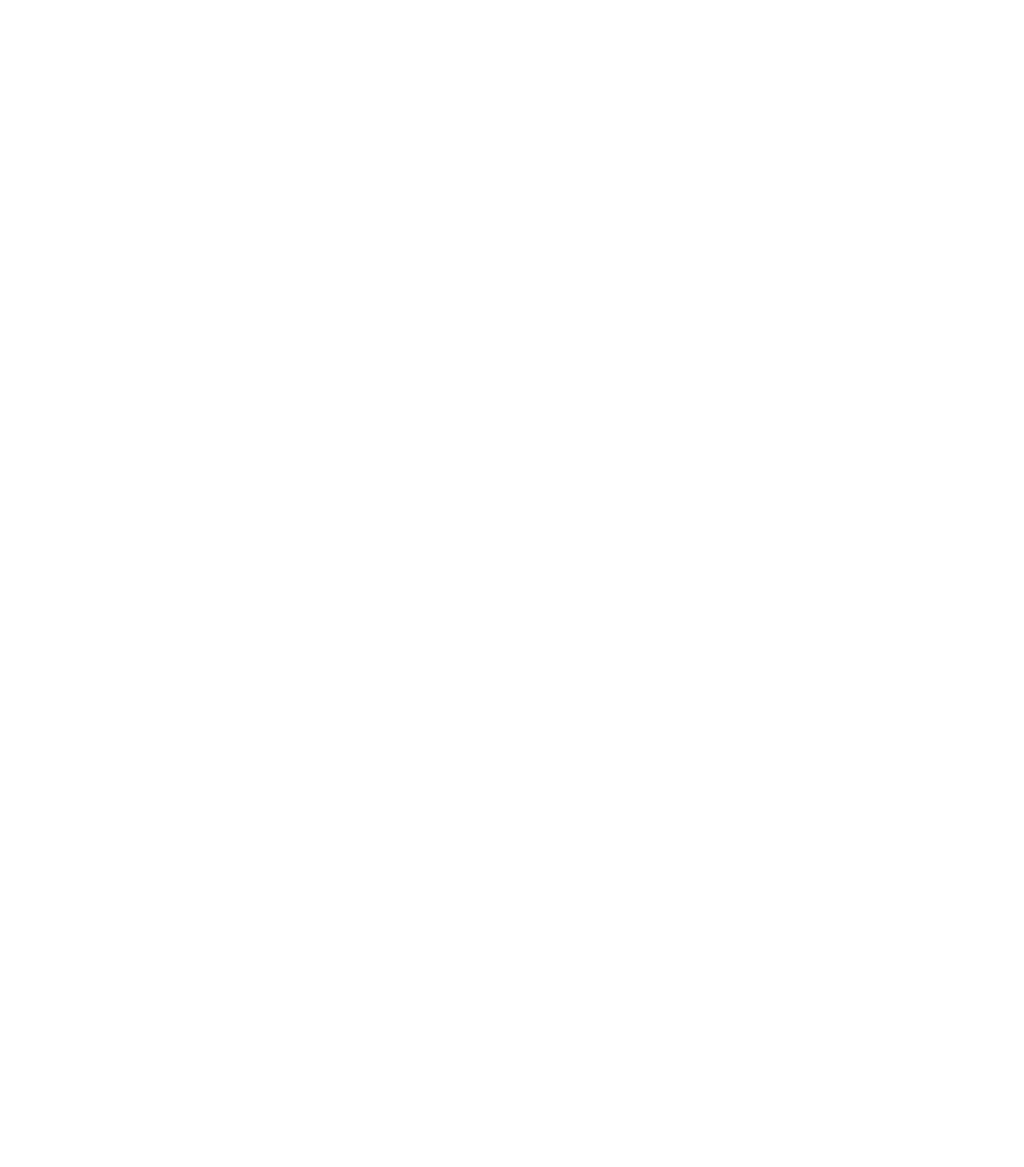
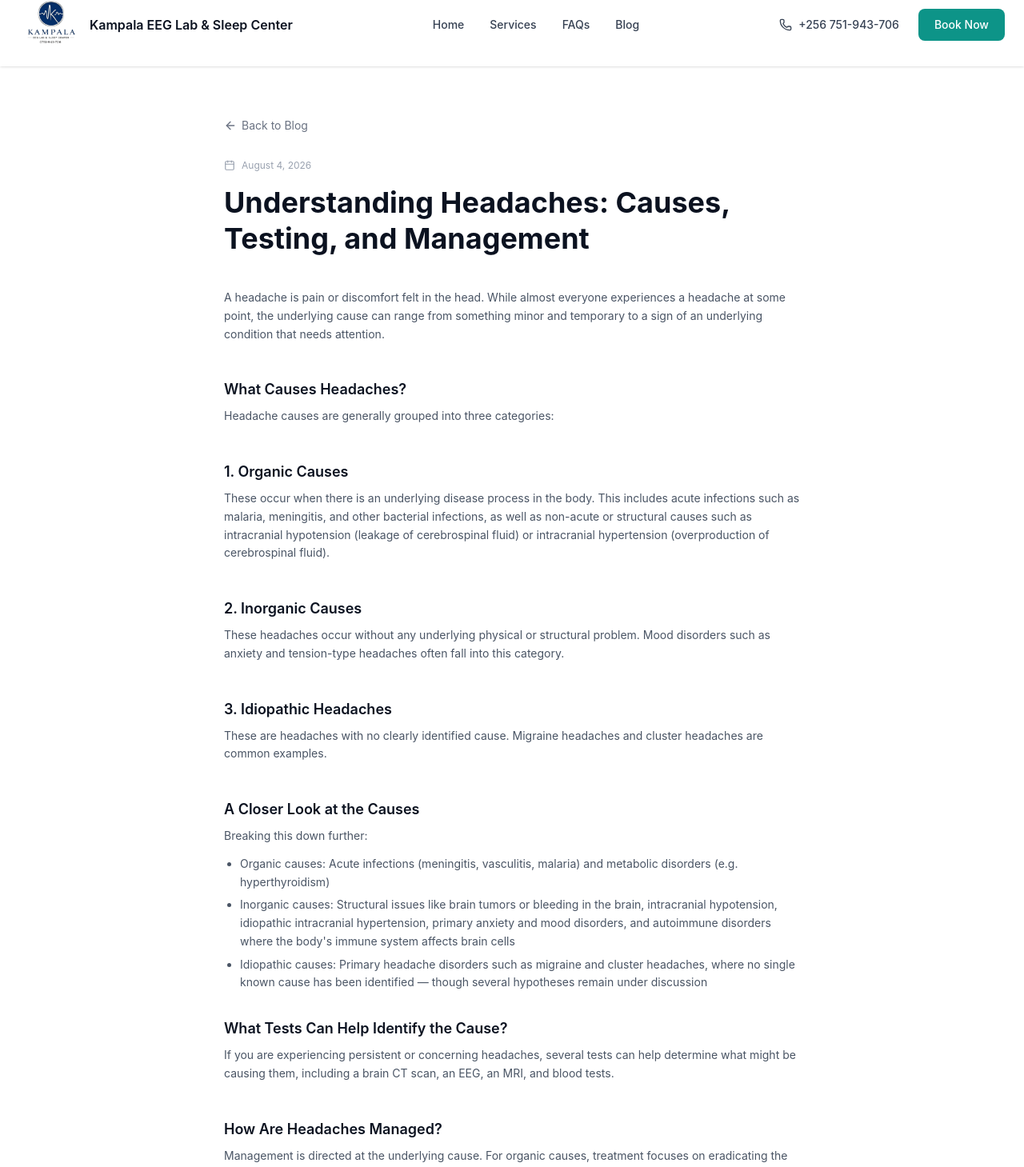
Before and after one commit to KAMPALA-EEG-LAB-SLEEP-CENTER/portal, a React (Vite) app: page /blog/understanding-headaches-causes-testing-management in a window 1280 px wide. Before the commit this address had no page. Shown: the part 21-1480 px from the top of the page at 80% size. Before the commit the page ends 800 px from the top, so only its background shows below. Built offline with nearby package versions, Linux system fonts and the light colour scheme; the HTML template or start-up script is replaced by a standard one.

Commit message:
feat: add blog section with first post on headaches

```diff
--- a/src/App.tsx
+++ b/src/App.tsx
@@ -5,6 +5,8 @@ import AdminLogin from './pages/AdminLogin';
 import AdminDashboard from './pages/AdminDashboard';
 import ProtectedRoute from './components/ProtectedRoute';
 import PrivacyPolicy from "./pages/PrivacyPolicy";
+import Blog from "./pages/Blog";
+import BlogPost from "./pages/BlogPost";
 
 function App() {
   return (
@@ -13,6 +15,8 @@ function App() {
       <Route path="/book" element={<BookAppointment />} />
       <Route path="/admin" element={<AdminLogin />} />
       <Route path="/privacy-policy" element={<PrivacyPolicy />} />
+      <Route path="/blog" element={<Blog />} />
+      <Route path="/blog/:slug" element={<BlogPost />} />
       <Route
         path="/admin/dashboard"
         element={
--- a/src/components/Navbar.tsx
+++ b/src/components/Navbar.tsx
@@ -38,6 +38,11 @@ return (
             </a>
           </li>
         ))}
+        <li>
+          <Link to="/blog" className="hover:text-[#0D9488] transition-colors">
+            Blog
+          </Link>
+        </li>
       </ul>
 
       <div className="hidden md:flex items-center gap-6">
--- /dev/null
+++ b/src/data/blogPosts.ts
@@ -0,0 +1,74 @@
+export interface BlogPost {
+  slug: string;
+  title: string;
+  excerpt: string;
+  date: string;
+  content: { heading?: string; paragraphs: string[]; list?: string[] }[];
+}
+
+export const blogPosts: BlogPost[] = [
+  {
+    slug: 'understanding-headaches-causes-testing-management',
+    title: 'Understanding Headaches: Causes, Testing, and Management',
+    excerpt:
+      'Headaches are one of the most common complaints we see, but the cause behind them can vary widely. Here\'s a breakdown of what could be causing your headache, how it can be tested for, and how it can be managed.',
+    date: 'August 4, 2026',
+    content: [
+      {
+        paragraphs: [
+          'A headache is pain or discomfort felt in the head. While almost everyone experiences a headache at some point, the underlying cause can range from something minor and temporary to a sign of an underlying condition that needs attention.',
+        ],
+      },
+      {
+        heading: 'What Causes Headaches?',
+        paragraphs: ['Headache causes are generally grouped into three categories:'],
+      },
+      {
+        heading: '1. Organic Causes',
+        paragraphs: [
+          'These occur when there is an underlying disease process in the body. This includes acute infections such as malaria, meningitis, and other bacterial infections, as well as non-acute or structural causes such as intracranial hypotension (leakage of cerebrospinal fluid) or intracranial hypertension (overproduction of cerebrospinal fluid).',
+        ],
+      },
+      {
+        heading: '2. Inorganic Causes',
+        paragraphs: [
+          'These headaches occur without any underlying physical or structural problem. Mood disorders such as anxiety and tension-type headaches often fall into this category.',
+        ],
+      },
+      {
+        heading: '3. Idiopathic Headaches',
+        paragraphs: [
+          'These are headaches with no clearly identified cause. Migraine headaches and cluster headaches are common examples.',
+        ],
+      },
+      {
+        heading: 'A Closer Look at the Causes',
+        paragraphs: ['Breaking this down further:'],
+        list: [
+          'Organic causes: Acute infections (meningitis, vasculitis, malaria) and metabolic disorders (e.g. hyperthyroidism)',
+          'Inorganic causes: Structural issues like brain tumors or bleeding in the brain, intracranial hypotension, idiopathic intracranial hypertension, primary anxiety and mood disorders, and autoimmune disorders where the body\'s immune system affects brain cells',
+          'Idiopathic causes: Primary headache disorders such as migraine and cluster headaches, where no single known cause has been identified — though several hypotheses remain under discussion',
+        ],
+      },
+      {
+        heading: 'What Tests Can Help Identify the Cause?',
+        paragraphs: [
+          'If you are experiencing persistent or concerning headaches, several tests can help determine what might be causing them, including a brain CT scan, an EEG, an MRI, and blood tests.',
+        ],
+      },
+      {
+        heading: 'How Are Headaches Managed?',
+        paragraphs: [
+          'Management is directed at the underlying cause. For organic causes, treatment focuses on eradicating the underlying infection or condition. In some cases — such as headaches caused by a tumor — surgery may be necessary. Other approaches include drug therapy, and for headaches linked to mood disorders, cognitive behavioral therapy can be an effective form of mood therapy.',
+        ],
+      },
+      {
+        heading: 'In Conclusion',
+        paragraphs: [
+          'Headaches can be caused by a variety of factors, and the good news is that all of them can be managed appropriately with the right diagnosis.',
+          'Left untreated, headaches can affect your lifestyle, health, and day-to-day productivity. If you are experiencing recurring or concerning headaches, it is worth finding out what is causing them and getting proper management.',
+        ],
+      },
+    ],
+  },
+];
--- /dev/null
+++ b/src/pages/Blog.tsx
@@ -0,0 +1,50 @@
+import { Link } from 'react-router-dom';
+import { ArrowRight, Calendar } from 'lucide-react';
+import Navbar from '../components/Navbar';
+import Footer from '../components/Footer';
+import { blogPosts } from '../data/blogPosts';
+
+function Blog() {
+  return (
+    <>
+      <Navbar />
+      <section className="bg-gray-50 py-16">
+        <div className="max-w-5xl mx-auto px-6">
+          <div className="text-center max-w-2xl mx-auto mb-12">
+            <span className="inline-block bg-teal-50 text-[#0D9488] text-xs font-semibold px-4 py-1.5 rounded-full mb-5">
+              Brain Health Insights
+            </span>
+            <h1 className="text-3xl sm:text-4xl font-bold text-[#0B1220] mb-3">Our Blog</h1>
+            <p className="text-gray-500 text-base">
+              Expert-written articles on EEG tests, epilepsy, sleep disorders, and brain health from Kampala's leading diagnostic center.
+            </p>
+          </div>
+
+          <div className="grid sm:grid-cols-2 gap-6">
+            {blogPosts.map((post) => (
+              <Link
+                key={post.slug}
+                to={`/blog/${post.slug}`}
+                className="bg-white rounded-2xl shadow-sm p-6 hover:shadow-md transition-shadow flex flex-col"
+              >
+                <div className="flex items-center gap-2 text-xs text-gray-400 mb-3">
+                  <Calendar className="w-3.5 h-3.5" />
+                  {post.date}
+                </div>
+                <h2 className="text-lg font-semibold text-[#0B1220] mb-2">{post.title}</h2>
+                <p className="text-sm text-gray-500 mb-4 flex-1">{post.excerpt}</p>
+                <span className="flex items-center gap-1 text-sm font-medium text-[#0D9488]">
+                  Read More
+                  <ArrowRight className="w-4 h-4" />
+                </span>
+              </Link>
+            ))}
+          </div>
+        </div>
+      </section>
+      <Footer />
+    </>
+  );
+}
+
+export default Blog;
--- /dev/null
+++ b/src/pages/BlogPost.tsx
@@ -0,0 +1,64 @@
+import { useParams, Link, Navigate } from 'react-router-dom';
+import { ArrowLeft, Calendar } from 'lucide-react';
+import Navbar from '../components/Navbar';
+import Footer from '../components/Footer';
+import { blogPosts } from '../data/blogPosts';
+
+function BlogPost() {
+  const { slug } = useParams();
+  const post = blogPosts.find((p) => p.slug === slug);
+
+  if (!post) {
+    return <Navigate to="/blog" replace />;
+  }
+
+  return (
+    <>
+      <Navbar />
+      <article className="bg-white py-16">
+        <div className="max-w-3xl mx-auto px-6">
+          <Link to="/blog" className="flex items-center gap-1.5 text-sm text-gray-500 hover:text-[#0D9488] transition-colors mb-8">
+            <ArrowLeft className="w-4 h-4" />
+            Back to Blog
+          </Link>
+
+          <div className="flex items-center gap-2 text-xs text-gray-400 mb-4">
+            <Calendar className="w-3.5 h-3.5" />
+            {post.date}
+          </div>
+
+          <h1 className="text-3xl sm:text-4xl font-bold text-[#0B1220] mb-10 leading-tight">{post.title}</h1>
+
+          <div className="flex flex-col gap-6 text-sm text-gray-600 leading-relaxed">
+            {post.content.map((section, i) => (
+              <div key={i}>
+                {section.heading && (
+                  <h2 className="text-lg font-semibold text-[#0B1220] mb-2 mt-2">{section.heading}</h2>
+                )}
+                {section.paragraphs.map((p, j) => (
+                  <p key={j} className="mb-3">{p}</p>
+                ))}
+                {section.list && (
+                  <ul className="list-disc pl-5 flex flex-col gap-1.5">
+                    {section.list.map((item, k) => (
+                      <li key={k}>{item}</li>
+                    ))}
+                  </ul>
+                )}
+              </div>
+            ))}
+          </div>
+
+          <div className="mt-12 pt-8 border-t border-gray-100">
+            <Link to="/book" className="inline-flex items-center gap-2 bg-[#0D9488] text-white text-sm font-medium px-6 py-3 rounded-lg hover:bg-[#0B7C71] transition-colors">
+              Book an EEG Test
+            </Link>
+          </div>
+        </div>
+      </article>
+      <Footer />
+    </>
+  );
+}
+
+export default BlogPost;
```
